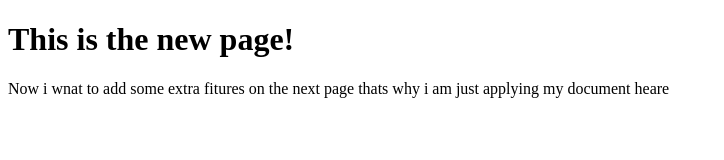
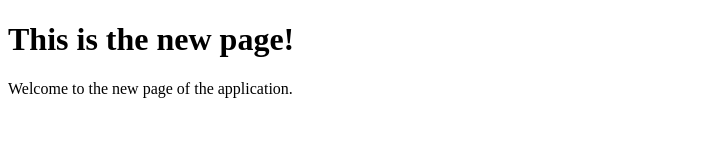
Before and after one commit to Yashrokade143/aruba_networks-login, a plain HTML site: page new.html in a window 1280 px wide. Shown: the whole page, without its empty margins (0-724 px from the left). Drawn offline with Linux system fonts and the light colour scheme.

Commit message:
this the new one paragraph

```diff
--- a/new.html
+++ b/new.html
@@ -7,6 +7,6 @@
 </head>
 <body>
     <h1>This is the new page!</h1>
-    <p> Now i wnat to add some extra fitures on the next page thats why i am just applying my document heare</p>
+    <p>Welcome to the new page of the application.</p>
 </body>
 </html>
```
